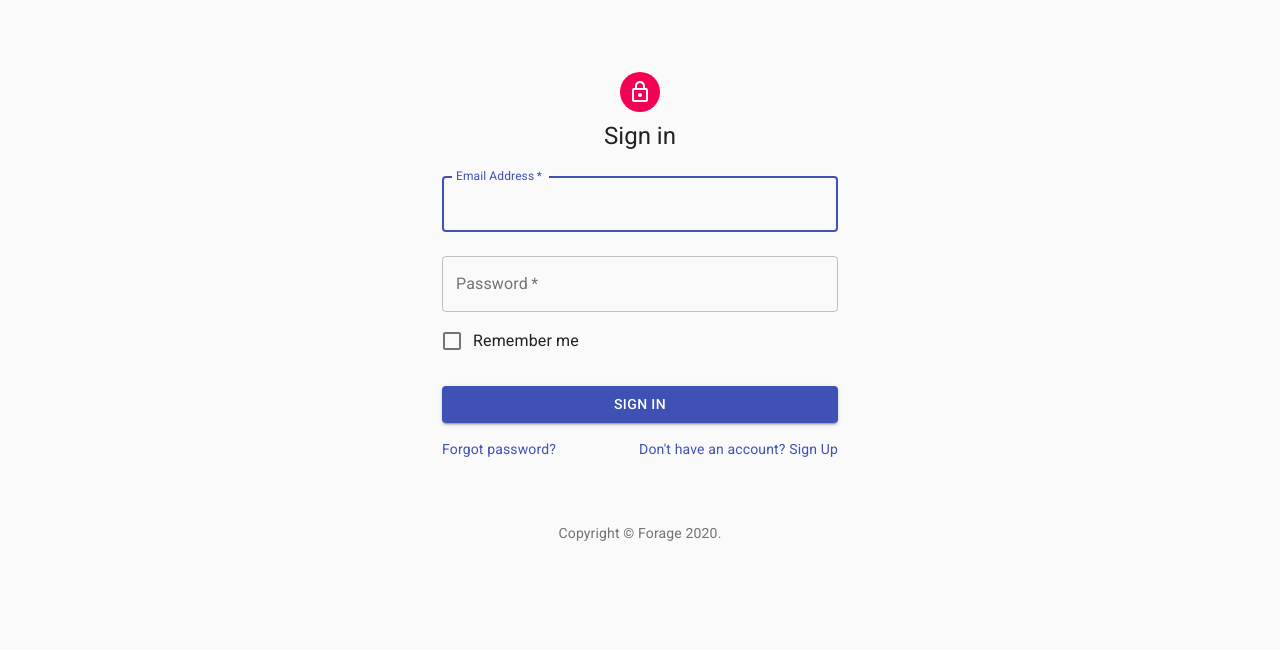
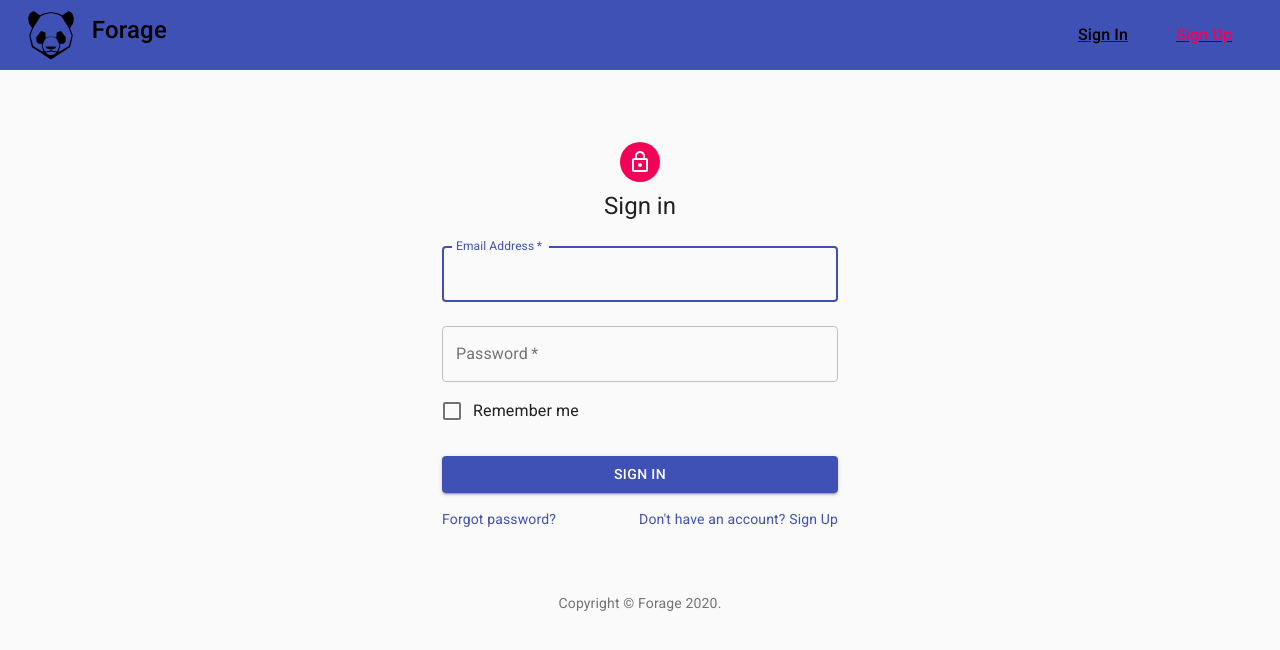
Before and after one commit to Kooki-eByte/Forage-Reactive, a React (Create React App) app in the folder client/: page /loginPage in a window 1280 px wide. Shown: the top 650 px of the page. Built offline with nearby package versions, Linux system fonts and the light colour scheme.

Commit message:
Added navbars to signin and signup pages

```diff
--- a/client/src/pages/LoginPage.jsx
+++ b/client/src/pages/LoginPage.jsx
@@ -17,6 +17,7 @@ import { AuthContext } from "../context/AuthContext";
 import API from "../utils/user-api";
 import FormError from "./../components/FormError";
 import FormSuccess from "./../components/FormSuccess";
+import AppAppBar from '../views/AppAppBar';
 
 function Copyright() {
   return (
@@ -91,6 +92,7 @@ export default function SignIn() {
 
   return (
     <>
+     <AppAppBar/>
       {redirectOnSignIn && <Redirect to={`/${email}`} />}
       <Container component="main" maxWidth="xs">
         <CssBaseline />
--- a/client/src/pages/MealPlanPage.jsx
+++ b/client/src/pages/MealPlanPage.jsx
@@ -2,7 +2,6 @@ import { Button, Grid, Typography } from "@material-ui/core";
 import React from "react";
 import axios from 'axios';
 import NavTabs from "../components/NavBar";
-import DisplayFood from "../components/DisplayFood";
 
 function MealPlanPage() {
   // TODO - On click ask the db for that specific type of the food. (i.e. click lunch will only show the type of food the user saved that was labeled as a type to lunch per the users choice)
--- a/client/src/pages/SignUpPage.jsx
+++ b/client/src/pages/SignUpPage.jsx
@@ -14,6 +14,7 @@ import { Field, Form, Formik } from "formik";
 import { fieldToTextField, TextField } from "formik-material-ui";
 import React from "react";
 import API from "../utils/user-api";
+import AppAppBar from '../views/AppAppBar';
 
 function Copyright() {
   return (
@@ -72,6 +73,8 @@ export default function SignUp() {
   const classes = useStyles();
 
   return (
+    <>
+      <AppAppBar />
       <Container component="main" maxWidth="xs">
         <CssBaseline />
         <div className={classes.paper}>
@@ -156,5 +159,6 @@ export default function SignUp() {
           <Copyright />
         </Box>
       </Container>
+    </>
   );
 }
```
Also changed, not shown: client/src/pages/HomePage.jsx (+0 -10 lines). Lines whose indentation alone changed are shown as unchanged.
